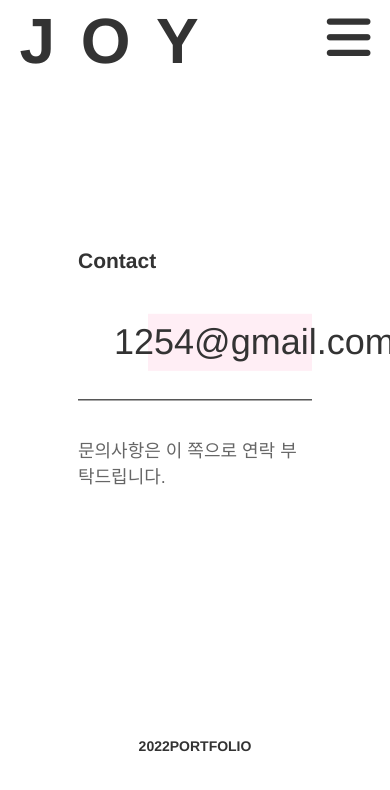
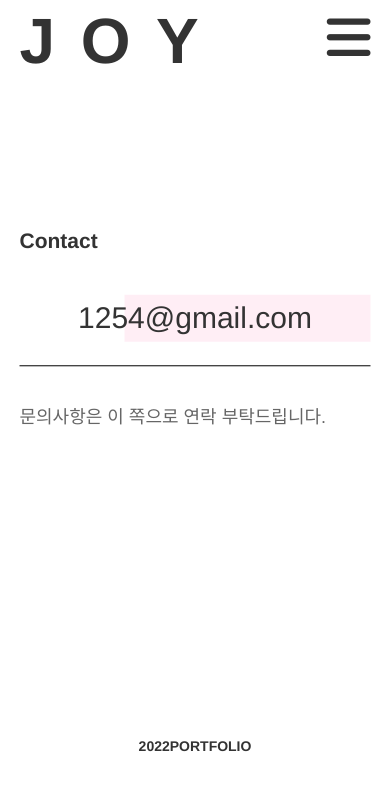
Before and after one commit to soso222222/soso222222.github.io, a plain HTML site: page page/contact.html in a window 390 px wide. Drawn offline with Linux system fonts and the light colour scheme; a web font is replaced by a local one.

Commit message:
add mobile pages

```diff
--- a/css/style-m.css
+++ b/css/style-m.css
@@ -116,8 +116,8 @@ body.works h2::after {content: ''; position: absolute; top: 50%; right: 20%; wid
 
 #contact-email {position: relative;}
 #contact-email h2 {text-align: left;}
-#contact-email > div.content-box {position: relative; display: inline-block; width: 60%; top: 50%; left: 50%; transform: translate(-50%, 50%);}
-#contact-email p.email {position: relative; font-size: 36px; border-bottom: 1px solid #000000; padding: 1em; margin-top: 5%; text-align: center;}
+#contact-email > div.content-box {position: relative; display: inline-block; width: 90%; top: 50%; left: 50%; transform: translate(-50%, 50%);}
+#contact-email p.email {position: relative; font-size: 30px; border-bottom: 1px solid #000000; padding: 1em; margin-top: 5%; text-align: center;}
 #contact-email p.email::before {content: ''; position: absolute; right: 0; top: 50%; width: 70%; height: 50%; background: rgba(255, 200, 221, 0.3); transform: translate(0, -50%); z-index: -1;}
 #contact-email p.text {font-size: 18px; font-weight: 300; color: #666666; text-align: left; padding-top: 2em;}
 
```
